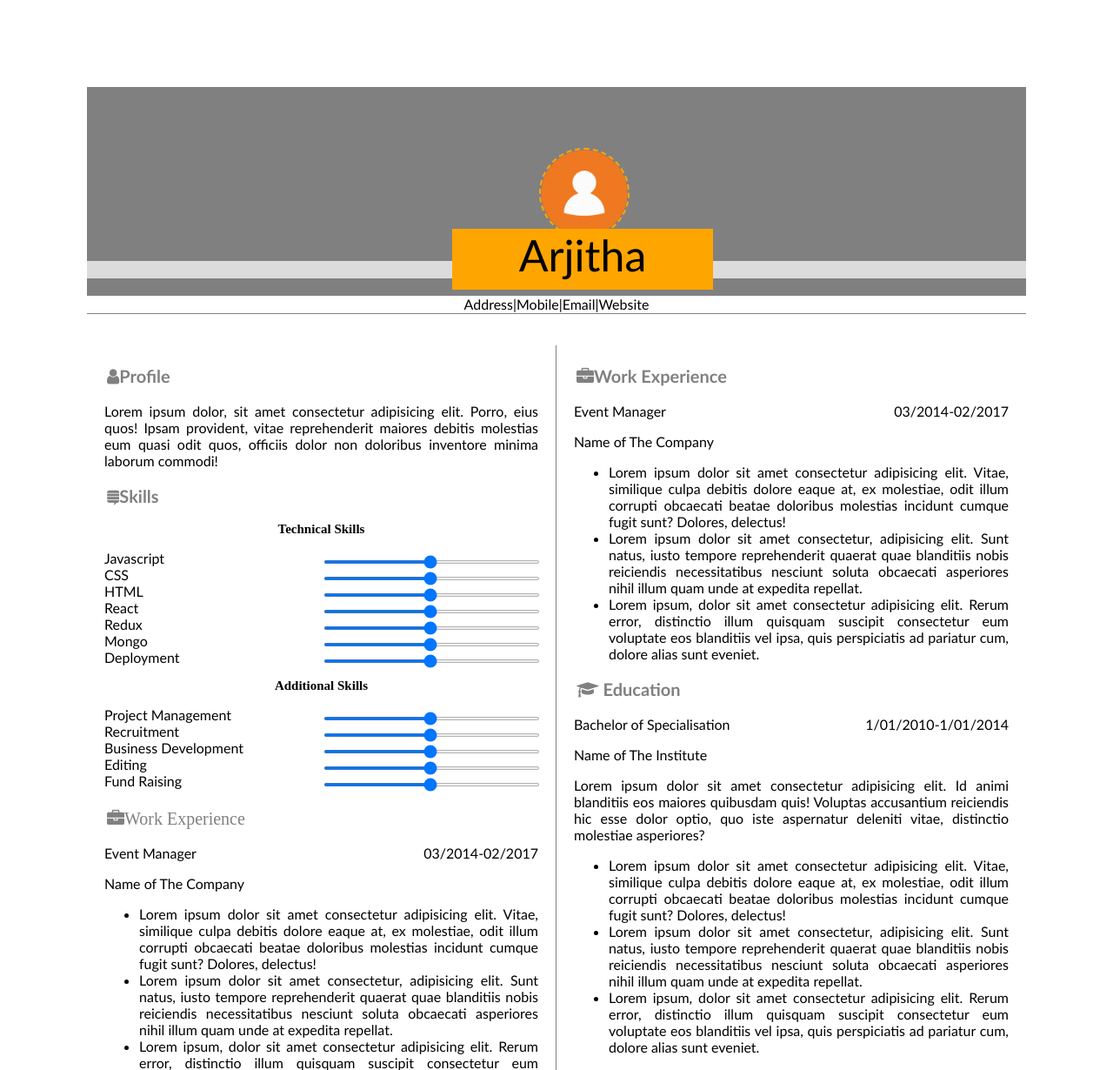
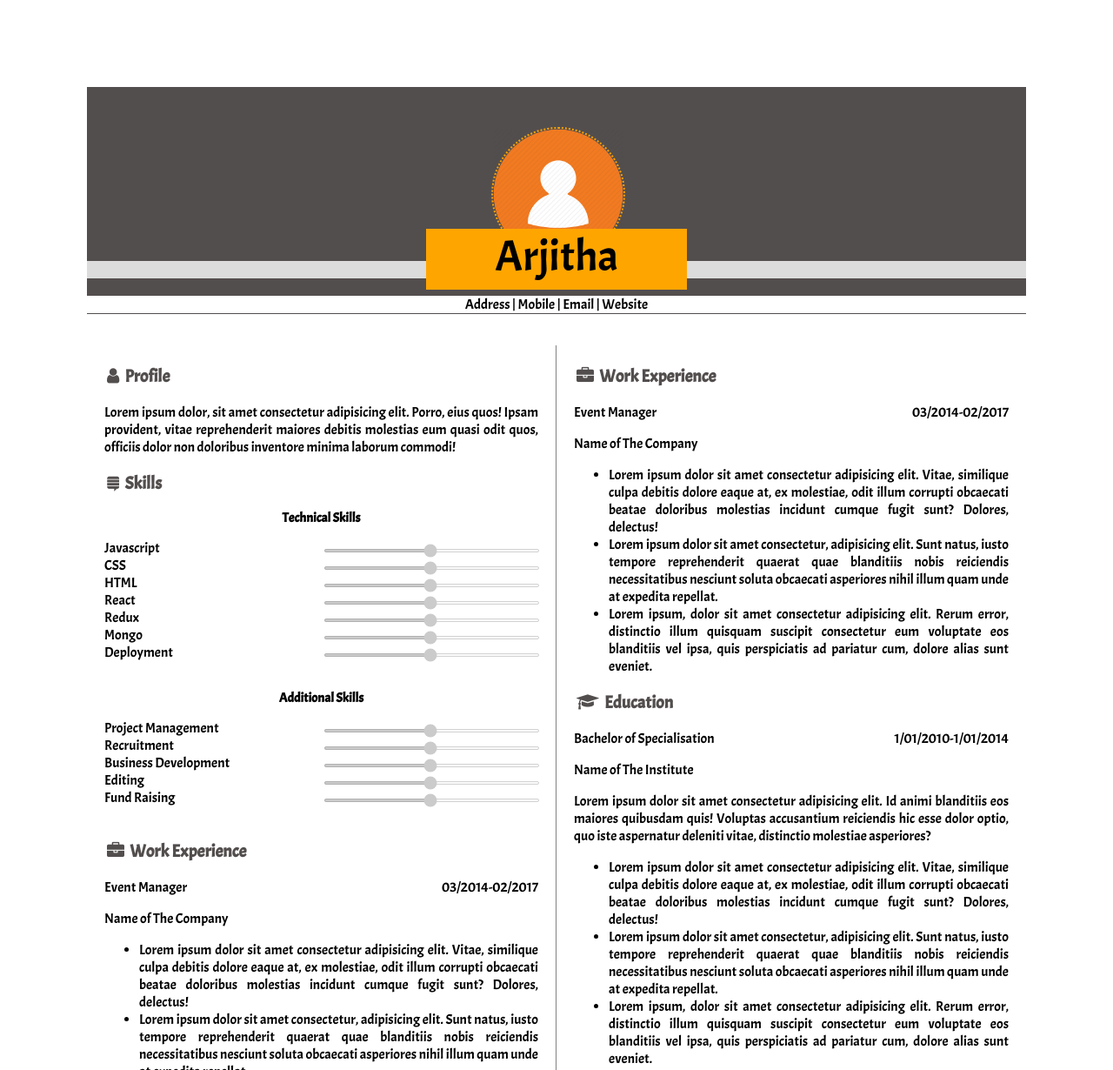
Before and after one commit to ArjithaVivekanandan/Task, a plain HTML site: page index.html in a window 1280 px wide. Shown: the top 1230 px of the page at 87% size. Drawn offline with Linux system fonts and the light colour scheme.

Commit message:
Update index.html

```diff
--- a/index.html
+++ b/index.html
@@ -6,6 +6,8 @@
     <meta name="viewport" content="width=device-width, initial-scale=1.0">
     <title>Resume</title>
     <link rel="stylesheet" href="https://cdnjs.cloudflare.com/ajax/libs/font-awesome/4.7.0/css/font-awesome.min.css" integrity="sha512-SfTiTlX6kk+qitfevl/7LibUOeJWlt9rbyDn92a1DqWOw9vWG2MFoays0sgObmWazO5BQPiFucnnEAjpAB+/Sw==" crossorigin="anonymous" />
+    <link rel="preconnect" href="https://fonts.gstatic.com">
+    <link href="https://fonts.googleapis.com/css2?family=Acme&family=PT+Serif:ital,wght@0,700;1,700&display=swap" rel="stylesheet">
     <style>
     body{
 
@@ -17,7 +19,8 @@
     #box1{
         width:100%;
         height:200px;
-        background-color:grey;
+        position: relative;
+        background-color:rgb(83, 78, 78);
     }
     #box2{
         width:100%;
@@ -27,27 +30,30 @@
     #box3{
         width:100%;
         height:20px;
-        background-color:grey;
+        background-color:rgb(83, 78, 78);
     }
     #box4{
         width:100%;
         height:20px;
-        border-bottom:1px solid grey;
+        border-bottom:1px solid rgb(83, 78, 78);
         text-align:center;
-        font-family: 'Trebuchet MS', 'Lucida Sans Unicode', 'Lucida Grande', 'Lucida Sans', Arial, sans-serif;
+        font-family: 'Acme', sans-serif;
+
 
     }
     #overlap{
+        position: absolute;
 
-        position:absolute;
-        margin-left:420px;
+        left:50%;
+        margin-left:-150px;
         margin-top:-37px;
         width:300px;
         height:70px;
         background-color:orange;
         font-size:50px;
         text-align:center;
-        font-family: 'Trebuchet MS', 'Lucida Sans Unicode', 'Lucida Grande', 'Lucida Sans', Arial, sans-serif;
+        font-family: 'Acme', sans-serif;
+
     }
     .row{
         width:100%;
@@ -58,45 +64,43 @@
     }
     .left_column{
 
-    height:900px;
-    border-right: 1px solid grey;
-    padding-left: 20px;
+        height:100%;
+        border-right: 1px solid grey;
+        padding-left: 20px;
+        padding-right: 20px;
+        padding-top:20px;
+        padding-bottom: 20px;
+    }
+
+    .right_column{
+
+        height:100%;
+        padding-left: 20px;
         padding-right: 20px;
         padding-top:20px;
         padding-bottom: 20px;
 
     }
-
-    .right_column{
-
-        height:900px;
-        padding-left: 20px;
-        padding-right: 20px;
-        padding-top:20px;
-        padding-bottom: 20px;
-
-
-
-    }
     th{
         float:left;
         font-size: 20px;
-        font-family: 'Trebuchet MS', 'Lucida Sans Unicode', 'Lucida Grande', 'Lucida Sans', Arial, sans-serif;
-
-        color:grey;
+        font-family: 'Acme', sans-serif;
+        color:rgb(83, 78, 78);
    }
    #Sub{
 
        font-size:15px;
        text-align:center;
+       font-family: 'Acme', sans-serif;
    }
 p,li{
     text-align:justify;
-    font-family: 'Trebuchet MS', 'Lucida Sans Unicode', 'Lucida Grande', 'Lucida Sans', Arial, sans-serif;
+    font-family: 'Acme', sans-serif;
+
 }
   #main{
       width:100%;
-      font-family:'Trebuchet MS', 'Lucida Sans Unicode', 'Lucida Grande', 'Lucida Sans', Arial, sans-serif;
+      font-family: 'Acme', sans-serif;
       display:grid;
       grid-template-columns: 50% 50%;
 
@@ -106,27 +110,31 @@ p,li{
       height:4px;
 
   }
-  #image{
+  #imagediv{
+        position: absolute;
+        bottom:0px;
+        left:50%;
+        margin-left:-75px;
+        width: 150px;
+        height: 150px;
+        border: 2px dotted orange;
+        border-radius:100px;
 
-
-  border: 2px dashed orange;
-  border-radius:100px;
-  width:100px;height:100px;
-  position:absolute;
-  margin-left:520px;
- margin-top:70px;
-
-  }
+      }
+      #img{
+        width:100%;
+        height:100%;
+          }
 
     </style>
 </head>
 <body>
 
-    <div id="box1"><img src="user.png" id="image"></div>
+    <div id="box1"><div id="imagediv"><img id="img" src="user.png"></div></div>
     <div id="overlap">Arjitha</div>
     <div id="box2"></div>
     <div id="box3"></div>
-    <div id="box4">Address|Mobile|Email|Website</div>
+    <div id="box4">Address | Mobile | Email | Website </div>
     <br>
     <br>
     <div class="row">
@@ -134,14 +142,14 @@ p,li{
 
             <div id="Profile">
             <table >
-                <tr><th><i class="fa fa-user"></i>Profile</th></tr>
+                <tr><th><i class="fa fa-user"></i>&nbsp;&nbsp;Profile</th></tr>
             </table>
             <p>Lorem ipsum dolor, sit amet consectetur adipisicing elit. Porro, eius quos! Ipsam provident, vitae reprehenderit maiores debitis molestias eum quasi odit quos, officiis dolor non doloribus inventore minima laborum commodi!</p>
             </div>
 
             <div id="Multiple Skills">
             <table >
-                <tr><th><i class="fa fa-stack-exchange"></i>Skills</th></tr>
+                <tr><th><i class="fa fa-stack-exchange"></i>&nbsp;&nbsp;Skills</th></tr>
             </table>
             <h3 id="Sub">Technical Skills</h3>
 
@@ -156,17 +164,17 @@ p,li{
                     Deployment<br>
                     </div>
                     <div>
-                        <input type="range" min="1" max="100" value="50" id="myRange"><br>
-                        <input type="range" min="1" max="100" value="50" id="myRange"><br>
-                        <input type="range" min="1" max="100" value="50" id="myRange"><br>
-                        <input type="range" min="1" max="100" value="50" id="myRange"><br>
-                        <input type="range" min="1" max="100" value="50" id="myRange"><br>
-                        <input type="range" min="1" max="100" value="50" id="myRange"><br>
-                        <input type="range" min="1" max="100" value="50" id="myRange"><br>
+                        <input type="range" min="1" max="100" value="50" id="myRange" disabled><br>
+                        <input type="range" min="1" max="100" value="50" id="myRange" disabled><br>
+                        <input type="range" min="1" max="100" value="50" id="myRange" disabled><br>
+                        <input type="range" min="1" max="100" value="50" id="myRange" disabled><br>
+                        <input type="range" min="1" max="100" value="50" id="myRange" disabled><br>
+                        <input type="range" min="1" max="100" value="50" id="myRange" disabled><br>
+                        <input type="range" min="1" max="100" value="50" id="myRange" disabled><br>
                     </div>
 
                 </div>
-
+              <br>
             <h3 id="Sub">Additional Skills</h3>
             <div id="main">
                 <div>
@@ -177,20 +185,20 @@ p,li{
                     Fund Raising<br>
                 </div>
                 <div>
-                    <input type="range" min="1" max="100" value="50" id="myRange"><br>
-                    <input type="range" min="1" max="100" value="50" id="myRange"><br>
-                    <input type="range" min="1" max="100" value="50" id="myRange"><br>
-                    <input type="range" min="1" max="100" value="50" id="myRange"><br>
-                    <input type="range" min="1" max="100" value="50" id="myRange"><br>
+                    <input type="range" min="1" max="100" value="50" id="myRange" disabled><br>
+                    <input type="range" min="1" max="100" value="50" id="myRange" disabled><br>
+                    <input type="range" min="1" max="100" value="50" id="myRange" disabled><br>
+                    <input type="range" min="1" max="100" value="50" id="myRange" disabled><br>
+                    <input type="range" min="1" max="100" value="50" id="myRange" disabled><br>
 
                 </div>
 
             </div>
             </div>
-            <br>
-             <div id="Work Experience">
+            <br><br>
+                <div id="Work Experience">
                 <table >
-                    <tr><th><i class="fa fa-briefcase">Work Experience</th></tr>
+                    <tr><th><i class="fa fa-briefcase"></i>&nbsp;&nbsp;Work Experience</th></tr>
                 </table>
                 <p style="float:left">Event Manager</p>
                 <p style="float:right">03/2014-02/2017<p>
@@ -203,13 +211,12 @@ p,li{
                 </ul>
 
             </div>
-
         </div>
 
         <div class="right_column">
             <div id="Work Experience">
                 <table >
-                    <tr><th><i class="fa fa-briefcase"></i>Work Experience</th></tr>
+                    <tr><th><i class="fa fa-briefcase"></i>&nbsp;&nbsp;Work Experience</th></tr>
                 </table>
                 <p style="float:left">Event Manager</p>
                 <p style="float:right">03/2014-02/2017<p>
@@ -224,8 +231,7 @@ p,li{
             </div>
             <div id="Education">
                 <table >
-                    <tr><th><i class="fa fa-graduation-cap"></i></i>
-                    </i>Education</th></tr>
+                    <tr><th><i class="fa fa-graduation-cap"></i>&nbsp;&nbsp;Education</th></tr>
                 </table>
                 <p style="float:left">Bachelor of Specialisation</p>
                 <p style="float:right">1/01/2010-1/01/2014<p>
```
